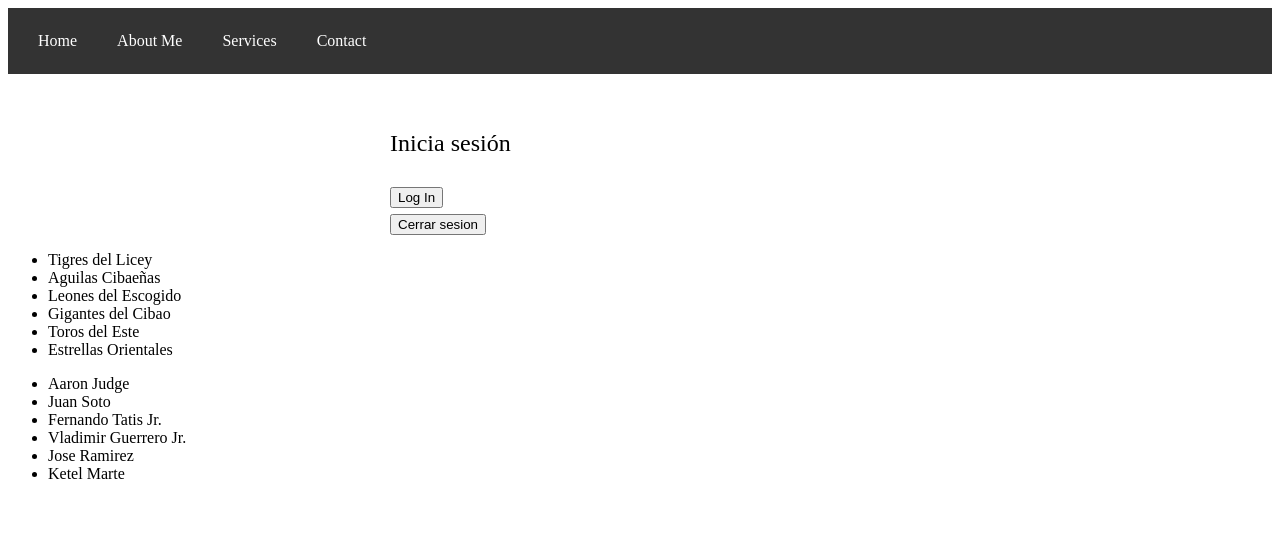
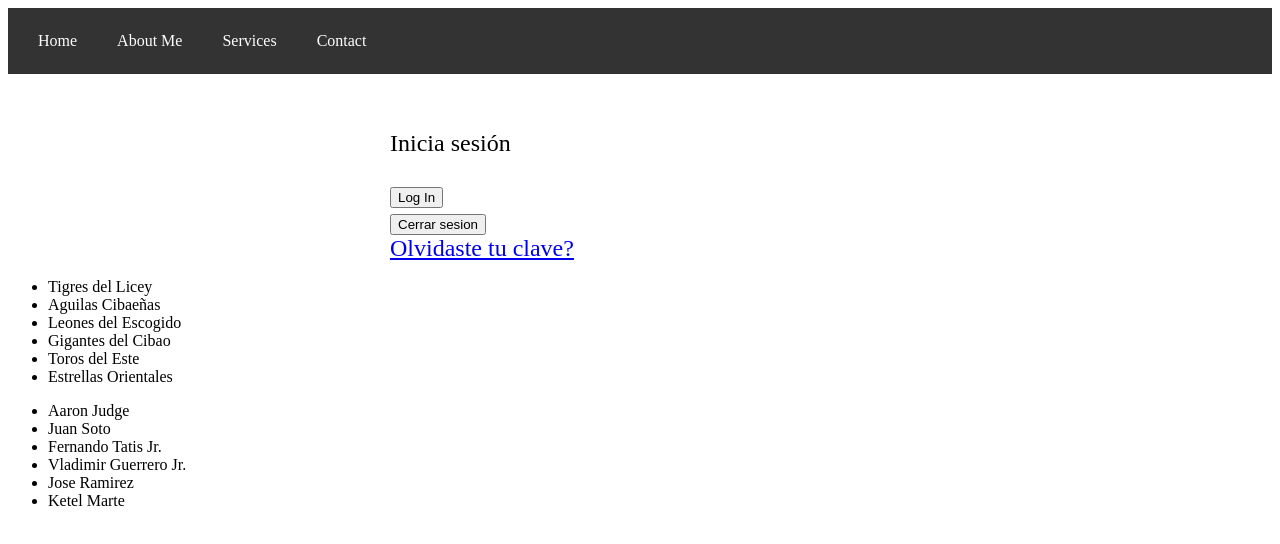
Before and after one commit to Marlon-Vipe/HW-Angular, an Angular app: page / in a window 1280 px wide. Shown: the top 544 px of the page. Built offline with nearby package versions, Linux system fonts and the light colour scheme.

Commit message:
add (forgot your password?)

```diff
--- a/src/app/user/user.component.html
+++ b/src/app/user/user.component.html
@@ -11,5 +11,7 @@
     <button (click)="isLoggedIn = true">Log In</button>
     <br>
     <button (click)="signOut = true">Cerrar sesion</button>
+    <br>
+    <a href="#">Olvidaste tu clave?</a>
 }
 </section>
```
